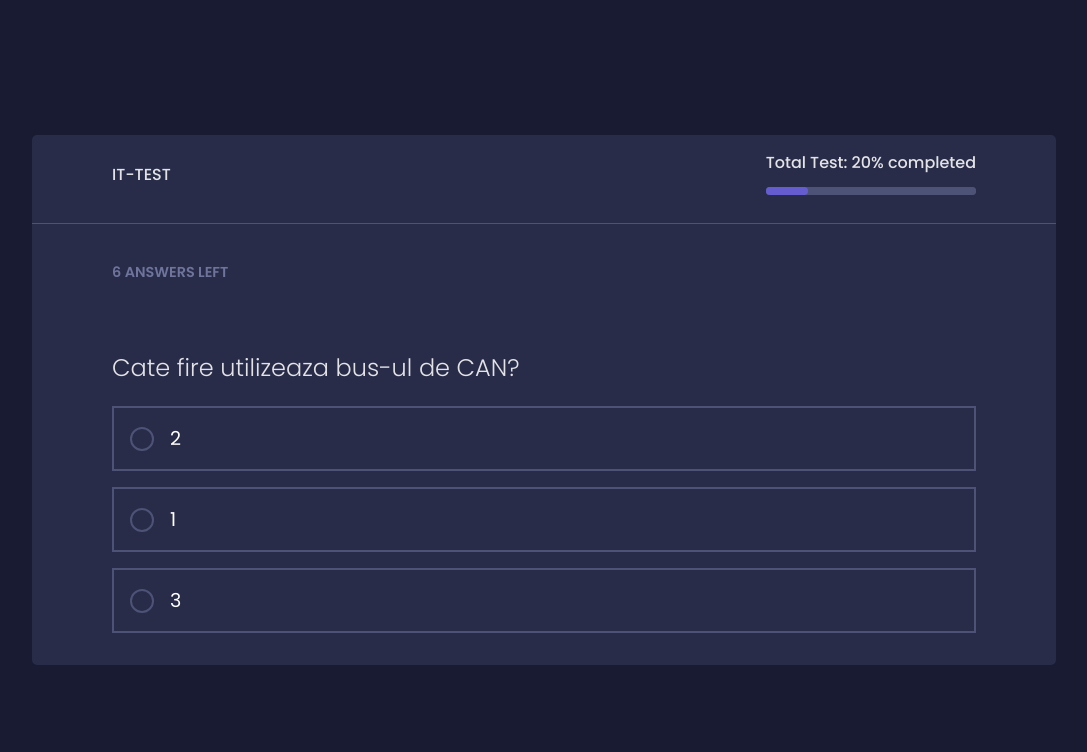
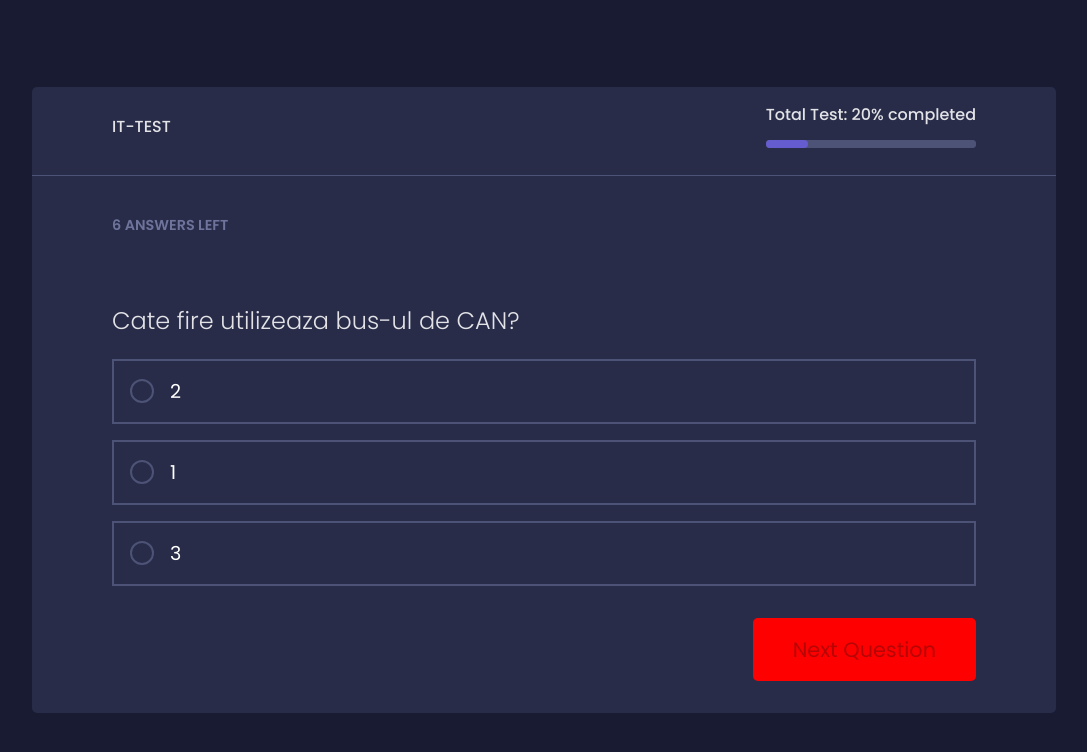
Before and after one commit to alinradu07/it-test-new, a React (Vite) app: page / in a window 1280 px wide. Shown: the top 752 px of the page, without its empty margins (96-1183 px from the left). Built offline with nearby package versions, Linux system fonts and the light colour scheme.

Commit message:
ref-state
Added ref for handle select answer and state mangament for next question button

```diff
--- a/src/components/Question.jsx
+++ b/src/components/Question.jsx
@@ -1,9 +1,9 @@
-import { useState } from "react";
+import { useState, forwardRef } from "react";
 import { CAN as can_questions } from "../assets/questions";
 import Answer from "./Answer";
 // import classes from "./Question.module.css";
 
-export default function Question({ index }) {
+const Question = forwardRef(function Question({ index, onSelectAnswer }, ref) {
   const [answer, setUserAnswer] = useState([
     {
       selectedAnswer: "",
@@ -16,12 +16,13 @@ export default function Question({ index }) {
       selectedAnswer: answer,
       isCorrect: null,
     });
-    // onSelectAnswer(answer);
+    ref.current.answer = answer;
     setTimeout(() => {
       setUserAnswer({
         selectedAnswer: answer,
         isCorrect: can_questions[index].right === answer,
       });
+      onSelectAnswer();
     }, 2000);
   }
   let answerState = "";
@@ -45,4 +46,5 @@ export default function Question({ index }) {
       />
     </div>
   );
-}
+});
+export default Question;
--- a/src/components/Quiz.jsx
+++ b/src/components/Quiz.jsx
@@ -1,30 +1,48 @@
 import { CAN as can_questions } from "../assets/questions";
-import { useState } from "react";
+import { useState, useRef } from "react";
 import Header from "./Header";
 import Question from "./Question";
 
 export default function Quiz() {
+  const answerRef = useRef({ answer: "" });
+  const [isDisabled, setIsDisabled] = useState(true);
   const [userAnswers, setUserAnswers] = useState([]);
   const activeQuestionIndex = userAnswers.length;
   const quizIsComplete = activeQuestionIndex === can_questions.length;
-  function handleSelectAnswer(selectedAnswer) {
+  function handleSelectAnswer() {
     setUserAnswers((prevUserAnswers) => {
-      return [...prevUserAnswers, selectedAnswer];
+      return [...prevUserAnswers, answerRef.current.answer];
     });
+    setIsDisabled(true);
   }
+
+  function handleDisable() {
+    setIsDisabled(false);
+  }
+
   if (quizIsComplete) {
     return <h1>Quiz Complete</h1>;
   }
   return (
     <div id="quiz">
       <Header />
-      <hr style={{ background: "#4d5376", height: "1px", border: 'none' }} />
-      <div className="question-info"><p>6 ANSWERS LEFT</p></div>
+      <hr style={{ background: "#4d5376", height: "1px", border: "none" }} />
+      <div className="question-info">
+        <p>6 ANSWERS LEFT</p>
+      </div>
       <Question
-        // key={activeQuestionIndex}
+        ref={answerRef}
+        key={activeQuestionIndex}
         index={activeQuestionIndex}
-        onSelectAnswer={handleSelectAnswer}
+        onSelectAnswer={handleDisable}
       />
+      <button
+        disabled={isDisabled}
+        className="next-question"
+        onClick={handleSelectAnswer}
+      >
+        Next Question
+      </button>
     </div>
   );
 }
--- a/src/index.css
+++ b/src/index.css
@@ -56,7 +56,7 @@ main {
 }
 
 .question-info {
-  font-size: .9rem;
+  font-size: 0.9rem;
   font-weight: 600;
   color: #6e749b;
   padding: 1rem 5rem;
@@ -66,18 +66,25 @@ main {
   padding: 1rem 5rem;
 }
 
-/* button {
-  width: 100%;
-  border: 1px solid transparent;
-  padding: 0.6em 1.2em;
-  font-size: 1em;
-  font-weight: 500;
-  font-family: inherit;
-  background-color: unset;
+button.next-question {
+  /* width: 15rem; */
+  float: right;
+  font-family: "Poppins", sans-serif;
+  font-weight: 400;
+  font-size: 1.3rem;
+  background-color: #4b22f4;
+  margin-right: 5rem;
+  margin-bottom: 2rem;
+  padding: 1rem 2.5rem;
+  border: unset;
+  border-radius: 5px;
   cursor: pointer;
-  color: #fff;
-  text-align: left;
-} */
+  outline: none;
+}
+
+button.next-question:disabled {
+  background-color: red;
+}
 
 @media screen and (width <=720px) and (height<=780px) {
   #quiz {
@@ -100,9 +107,14 @@ main {
   .question {
     padding: 1rem;
   }
+
+  button.next-question {
+    margin-right: 1rem;
+    background-color: red;
+  }
 }
 
-@media (width<=500px) {
+@media (width<=600px) {
   #quiz {
     height: auto;
     width: 95%;
@@ -123,6 +135,11 @@ main {
   .question {
     padding: 1rem;
   }
+
+  button.next-question {
+    margin-right: 1rem;
+    background-color: red;
+  }
 }
 
 @media (height<=700px) {
@@ -131,7 +148,7 @@ main {
   }
 }
 
-@media (height<=430px) {
+@media (height<=576px) {
   html {
     height: auto;
   }
```
